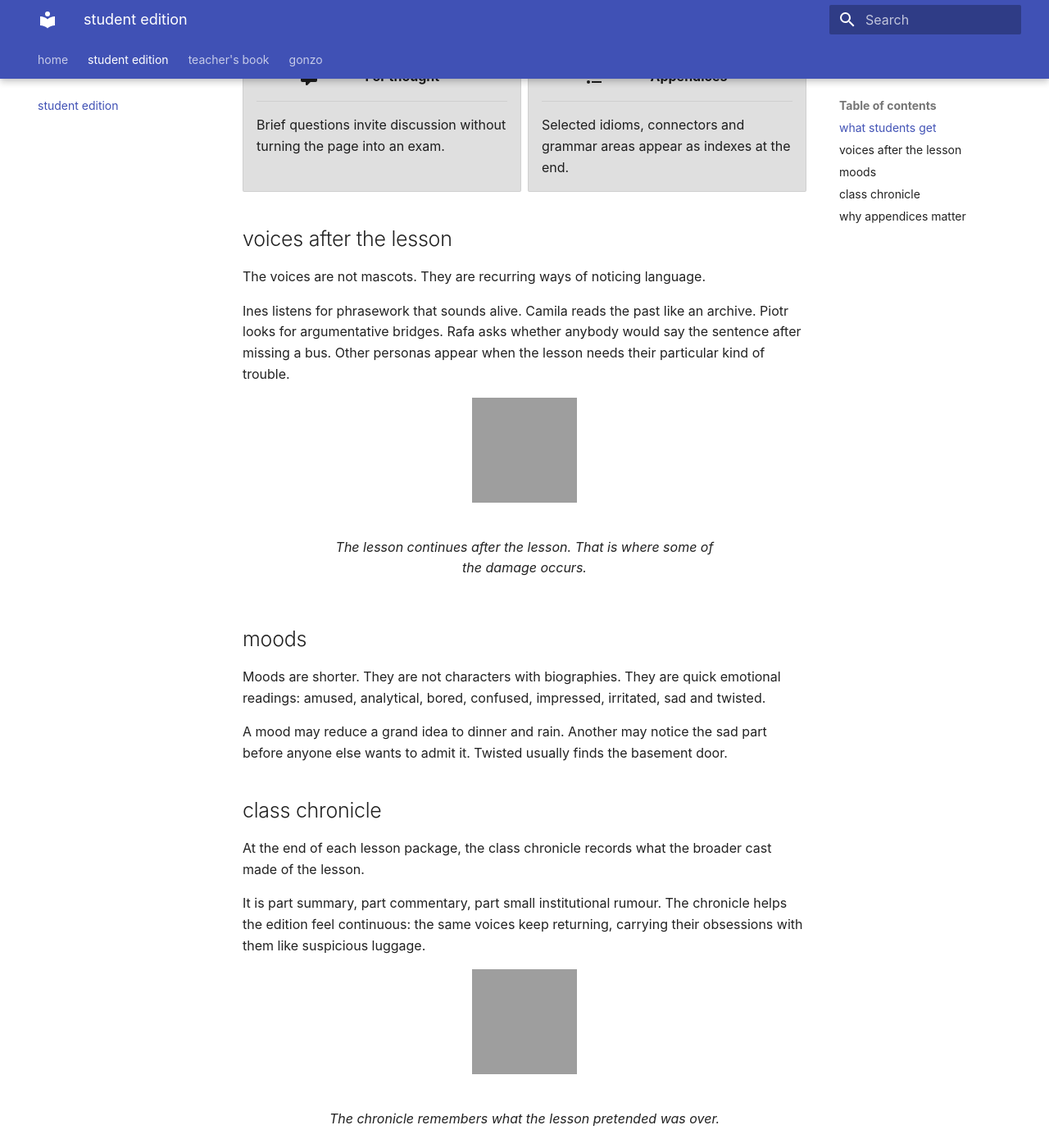
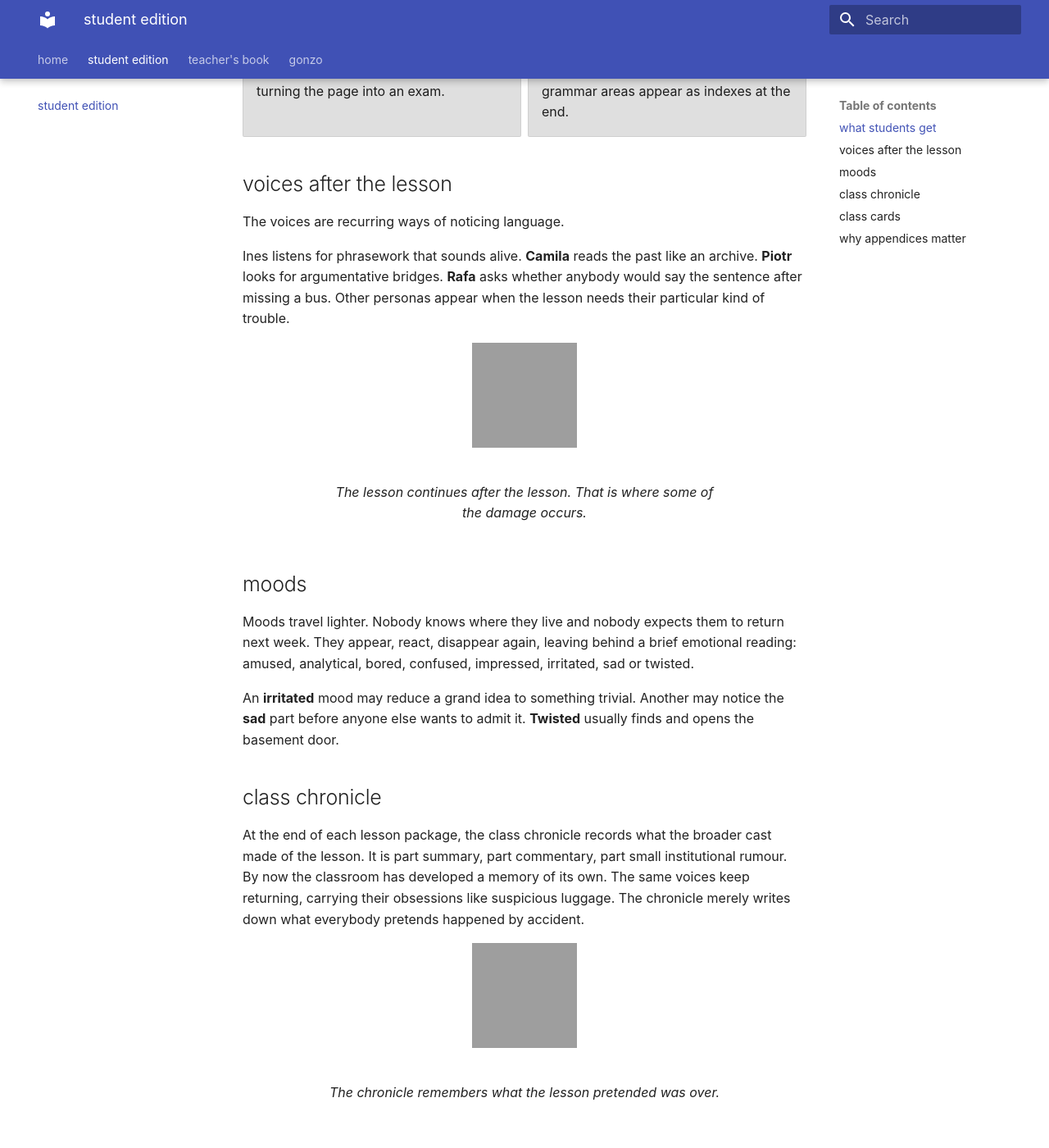
Before and after one commit to jiwanski/topicalia2-notes, an MkDocs documentation site: the page built from docs/editions/student.md, in a window 1280 px wide and 1400 px high, scrolled down 830 px. Shown: the whole window at 82% size. Built offline with MkDocs 1.6.1 and Material for MkDocs 9.7.7, drawn with Linux system fonts in a browser that asks for light colours; some of the changed text lies outside the part shown; grey boxes are pictures that could not be loaded.

Commit message:
update student edition doc

```diff
--- a/docs/editions/student.md
+++ b/docs/editions/student.md
@@ -1,8 +1,6 @@
 # Student edition
 
-The student edition is the reader-facing PDF. It is not a workbook disguised as a tax form. It is a short language magazine with lessons, reactions and appendices.
-
-Each lesson begins with a compact text: sometimes a monologue, sometimes a dialogue, sometimes a vocabulary study or an exercise. The topic may be cultural, but the real subject is usually language under pressure.
+The student edition is the reader-facing PDF. Each lesson begins with a compact text: a monologue, dialogue, vocabulary study or an exercise. The topic may be cultural but the real subject is classroom language.
 
 <figure markdown="span">
   ![Student lesson page from Japan 1](assets/screens/japan1-student-lesson.png)
@@ -41,9 +39,9 @@
 
 ## voices after the lesson
 
-The voices are not mascots. They are recurring ways of noticing language.
+The voices are recurring ways of noticing language.
 
-Ines listens for phrasework that sounds alive. Camila reads the past like an archive. Piotr looks for argumentative bridges. Rafa asks whether anybody would say the sentence after missing a bus. Other personas appear when the lesson needs their particular kind of trouble.
+Ines listens for phrasework that sounds alive. **Camila** reads the past like an archive. **Piotr** looks for argumentative bridges. **Rafa** asks whether anybody would say the sentence after missing a bus. Other personas appear when the lesson needs their particular kind of trouble.
 
 <figure markdown="span">
   ![Student voices page from Japan 1](assets/screens/japan1-student-voices.png)
@@ -52,23 +50,32 @@
 
 ## moods
 
-Moods are shorter. They are not characters with biographies. They are quick emotional readings: amused, analytical, bored, confused, impressed, irritated, sad and twisted.
+Moods travel lighter. Nobody knows where they live and nobody expects them to return next week. They appear, react, disappear again, leaving behind a brief emotional reading: amused, analytical, bored, confused, impressed, irritated, sad or twisted.
 
-A mood may reduce a grand idea to dinner and rain. Another may notice the sad part before anyone else wants to admit it. Twisted usually finds the basement door.
+An **irritated** mood may reduce a grand idea to something trivial. Another may notice the **sad** part before anyone else wants to admit it. **Twisted** usually finds and opens the basement door.
 
 ## class chronicle
 
-At the end of each lesson package, the class chronicle records what the broader cast made of the lesson.
-
-It is part summary, part commentary, part small institutional rumour. The chronicle helps the edition feel continuous: the same voices keep returning, carrying their obsessions with them like suspicious luggage.
+At the end of each lesson package, the class chronicle records what the broader cast made of the lesson. It is part summary, part commentary, part small institutional rumour. By now the classroom has developed a memory of its own. The same voices keep returning, carrying their obsessions like suspicious luggage. The chronicle merely writes down what everybody pretends happened by accident.
 
 <figure markdown="span">
   ![Class chronicle page from Japan 1](assets/screens/japan1-chronicle.png)
   <figcaption>The chronicle remembers what the lesson pretended was over.</figcaption>
 </figure>
 
+## class cards
+
+Every recurring voice has its own reference card, presented as the first appendix.
+
+The card explains what that persona notices, what tends to irritate them, and why they keep returning to the same linguistic habits. Students gradually learn the cast just as they would recognise recurring columnists in a newspaper.
+
+<figure markdown="span">
+  ![Persona cards from Japan 1](assets/screens/japan1-persona-cards.png)
+  <figcaption>Some people collect stamps. Topicalia collects editorial personalities.</figcaption>
+</figure>
+
+The cards are not required reading before the lesson. They quietly become useful after two or three encounters, when students begin to predict who will approve of a sentence and who will immediately start rewriting it.
+
 ## why appendices matter
 
-Topicalia does not try to become a complete grammar reference. Instead, it indexes what appears inside the edition.
-
-If a connector, idiom or grammar pattern is marked in context, it can later appear in an appendix. The appendix is therefore not a shopping list of everything learners should know. It is a map of what this edition actually used.
+Topicalia does not try to become a grammar reference. Instead, it indexes what appears inside the edition. If a connector, idiom or grammar pattern is marked in context, it can later appear in an appendix. The appendix is therefore a map of what a particular edition actually used. When the dust settles, the appendices simply reveal where the language has been.
```
